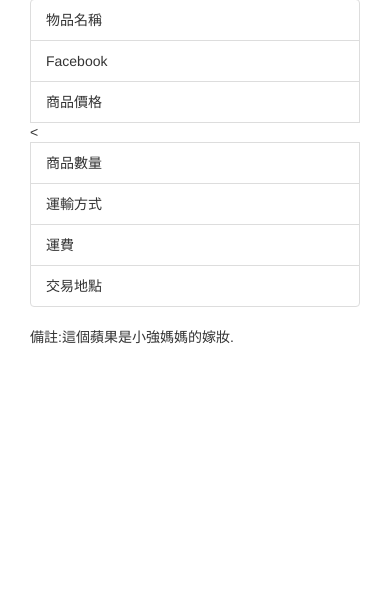
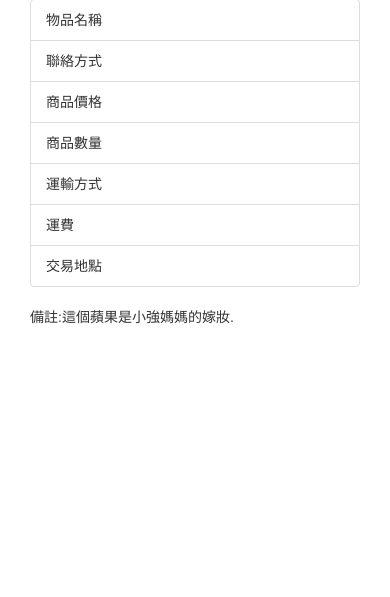
Before and after one commit to yanwumo/TheStore, a PHP site: page /view_item.php in a window 390 px wide. Shown: the part 224-821 px from the top of the page. Run offline with PHP 8.4, Linux system fonts and the light colour scheme.

```diff
--- a/view_item.php
+++ b/view_item.php
@@ -5,21 +5,21 @@
 <div class="col-md-8">
     <div class="container-fluid">
         <div class="row">
-            <div class="col-md-4">
+            <div class="col-md-5">
                 <img alt="Bootstrap Image Preview" src="http://lorempixel.com/140/140/" class="img-thumbnail" />
             </div>
-            <div class="col-md-8">
+            <div class="col-md-7">
                 <div class="list-group">
                     <div class="list-group-item">
                         物品名稱
                     </div>
                     <div class="list-group-item">
-                        Facebook
+                        聯絡方式
                     </div>
                     <div class="list-group-item">
                         商品價格
                     </div>
-                    <<div class="list-group-item">
+                    <div class="list-group-item">
                         商品數量
                     </div>
                     <div class="list-group-item">
```
